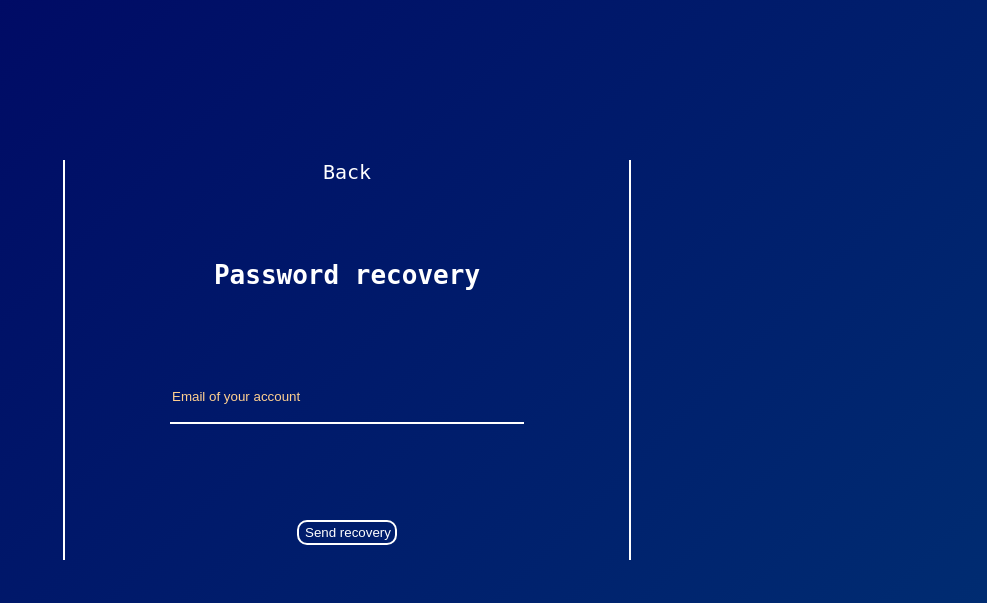
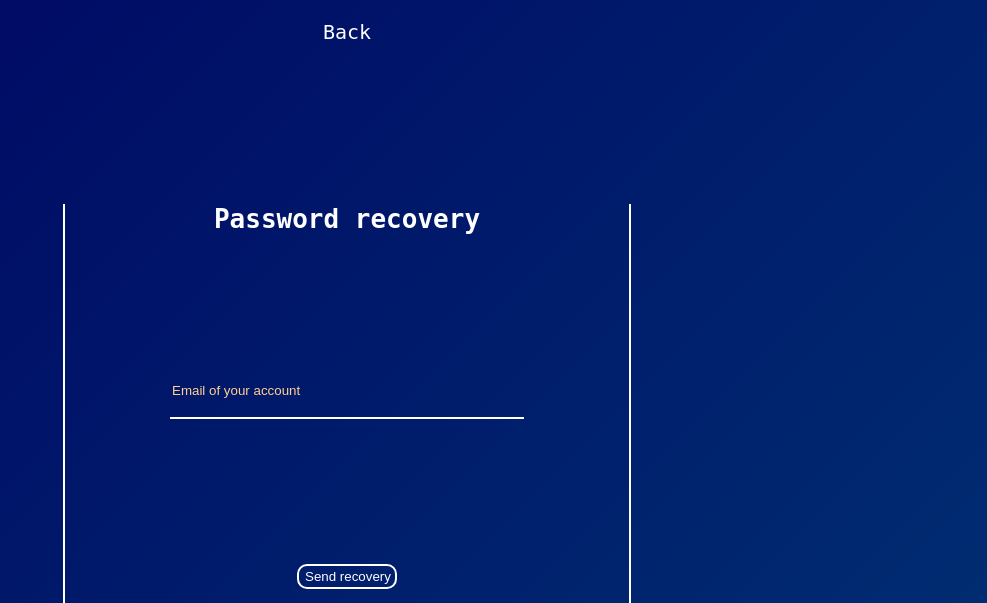
Before and after one commit to JoristerWolbeek/Eindproject-Jaar--804d9612, a PHP site: page /Eindproject-Jaar--804d9612/send_email.php in a window 1280 px wide. Shown: the top 603 px of the page, without its empty margins (293-1280 px from the left). Run offline with PHP 8.4, Linux system fonts and the light colour scheme; some libraries are stand-ins or nearby versions.

Commit message:
terug knop beter gemaakt

```diff
--- a/css/style.css
+++ b/css/style.css
@@ -297,4 +297,7 @@ ol{
     color: white;
     text-decoration: none;
     font-size: 20px;
+    margin-top: 10px;
+    display: flex;
+    justify-content: center;
 }
--- a/register.php
+++ b/register.php
@@ -77,8 +77,10 @@ try {
         <div class="loginPostbody">
 
             <form id="register" method="post">
+                <div class="backLink">
+                    <a class="backLink" href="index.php">Back</a>
+                </div>
                 <div class="loginContainer">
-                <a class="backLink" href="index.php">Back</a>
                     <h1>Register</h1>
                     <input class="field" type="email" name="email" placeholder="Email" <?= $email_value?> autocomplete="off">
                     <input class="field" type="text" name="username" placeholder="Username" <?= $username_value?> autocomplete="off">
--- a/send_email.php
+++ b/send_email.php
@@ -48,17 +48,22 @@ function sendingEmail()
     <script src="JS/script.js"></script>
     <title>CV Maker | Password Recovery </title>
 </head>
-<header>
+<header class="backLink">
+    <div >
+        <a class="backLink" href="index.php">Back</a>
+    </div>
 </header>
     <body>
         <div class="loginPostbody">
 
             <form class="emailContainer" id="register" method="post">
-            <a class="backLink" href="index.php">Back</a>
+
                 <h1>Password recovery</h1>
                     <input class="field" type="email" name="email" placeholder="Email of your account">
                     <input class="button" type="submit" name="submitemail" value="Send recovery email">
                 </form>
+                </div>
+
             </div>
         <footer>
             <div class="footerContainer">
```
